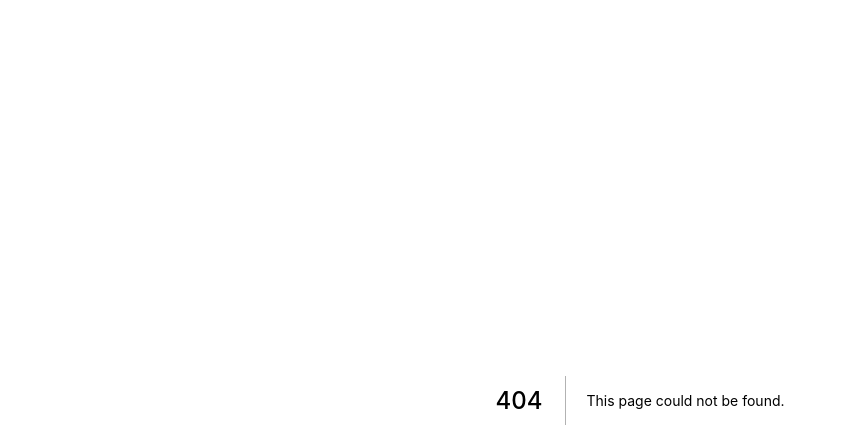
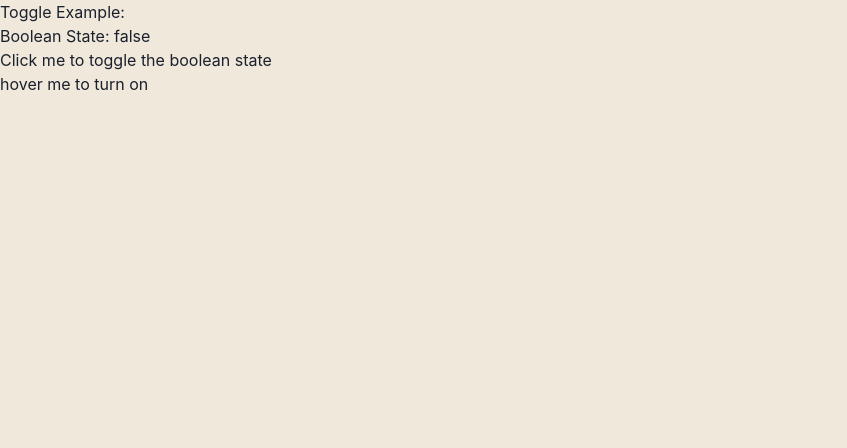
Before and after one commit to lil-shimon/two5iadii, a Next.js app: page /storybook in a window 1280 px wide. Before the commit this address had no page. Shown: the top 448 px of the page, without its empty margins (0-847 px from the left). Built offline with nearby package versions, Linux system fonts and the light colour scheme.

Commit message:
feat: 🎸 toggle example

```diff
--- /dev/null
+++ b/components/atoms/toogle.tsx
@@ -0,0 +1,20 @@
+import { useBoolean } from "@chakra-ui/react";
+import { FC } from "react";
+
+export const ToggleExample: FC = () => {
+  const [flag, setFlag] = useBoolean();
+  const [mouse, setMouse] = useBoolean();
+
+  return (
+    <>
+      <p>Boolean State: {flag.toString()}</p>
+      <button onClick={setFlag.toggle}>
+        Click me to toggle the boolean state
+      </button>
+
+      <div onMouseEnter={setMouse.on} onMouseLeave={setMouse.off}>
+        {mouse ? "the flag is on" : "hover me to turn on"}
+      </div>
+    </>
+  );
+};
--- /dev/null
+++ b/pages/storybook/index.tsx
@@ -0,0 +1,12 @@
+import { ToggleExample } from "../../components/atoms/toogle";
+
+const StoryBook = () => {
+  return (
+    <>
+      <h1>Toggle Example: </h1>
+      <ToggleExample />
+    </>
+  );
+};
+
+export default StoryBook;
```
